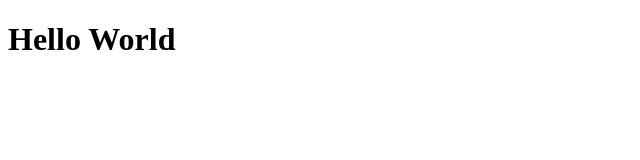
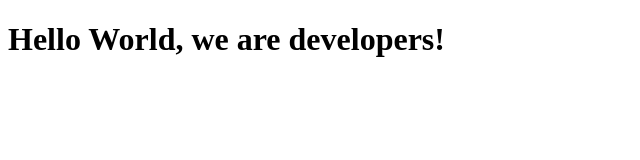
Before and after one commit to abredi/technicalDoc, a plain HTML site: page index.html in a window 1280 px wide. Shown: the whole page, without its empty margins (0-640 px from the left). Drawn offline with Linux system fonts and the light colour scheme.

Commit message:
Modify index.html

```diff
--- a/index.html
+++ b/index.html
@@ -2,16 +2,13 @@
 <html lang="en">
     <head>
         <meta charset="UTF-8">
-    <title>Fork Me! FCC: Test Suite Template</title>
+        <title>Microverse Technical Documentaion.</title>
         <link rel="stylesheet" href="css/style.css">
     </head>
-
     <body>
-
-    <h1>Hello World</h1>
-
+        <h1>Hello World, we are developers!</h1>
 
         <script src="https://cdn.freecodecamp.org/testable-projects-fcc/v1/bundle.js"></script>
-    <script  src="js/index.js"></script>
+        <script src="js/index.js"></script>
     </body>
 </html>
```
Lines whose indentation alone changed are shown as unchanged.
